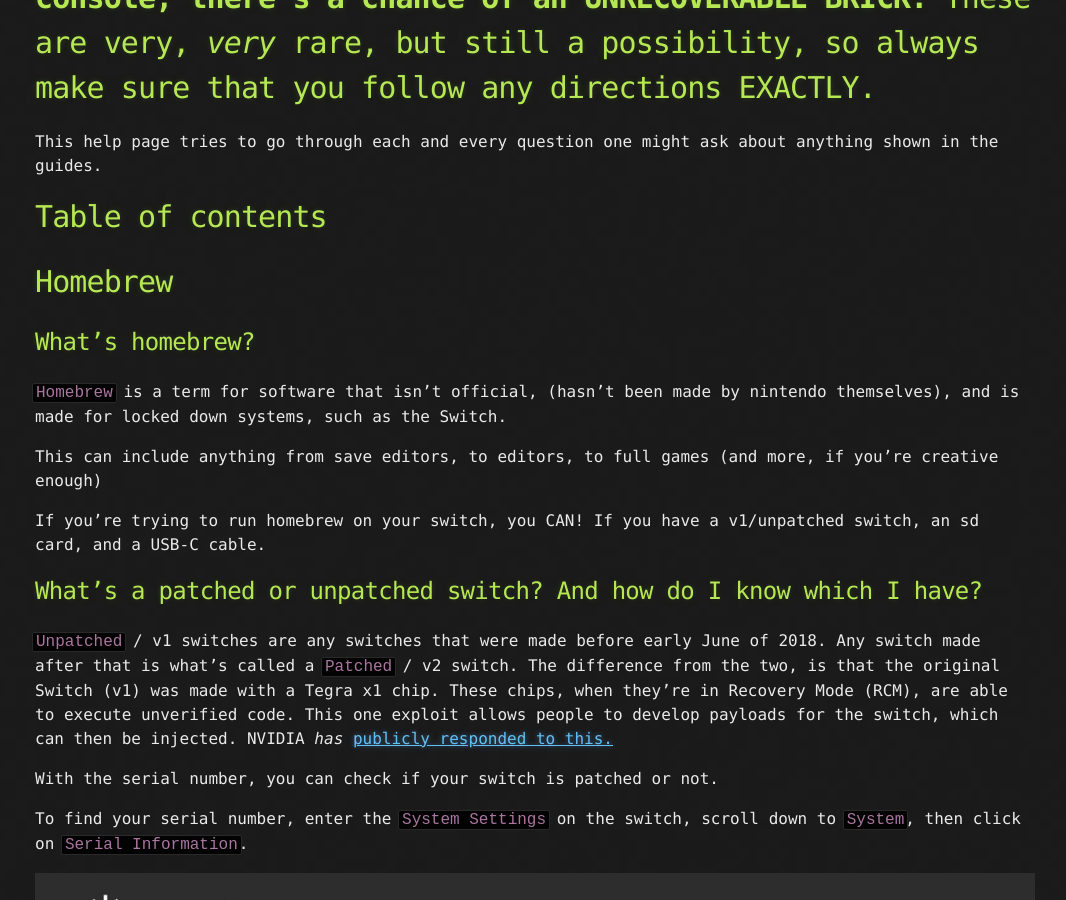
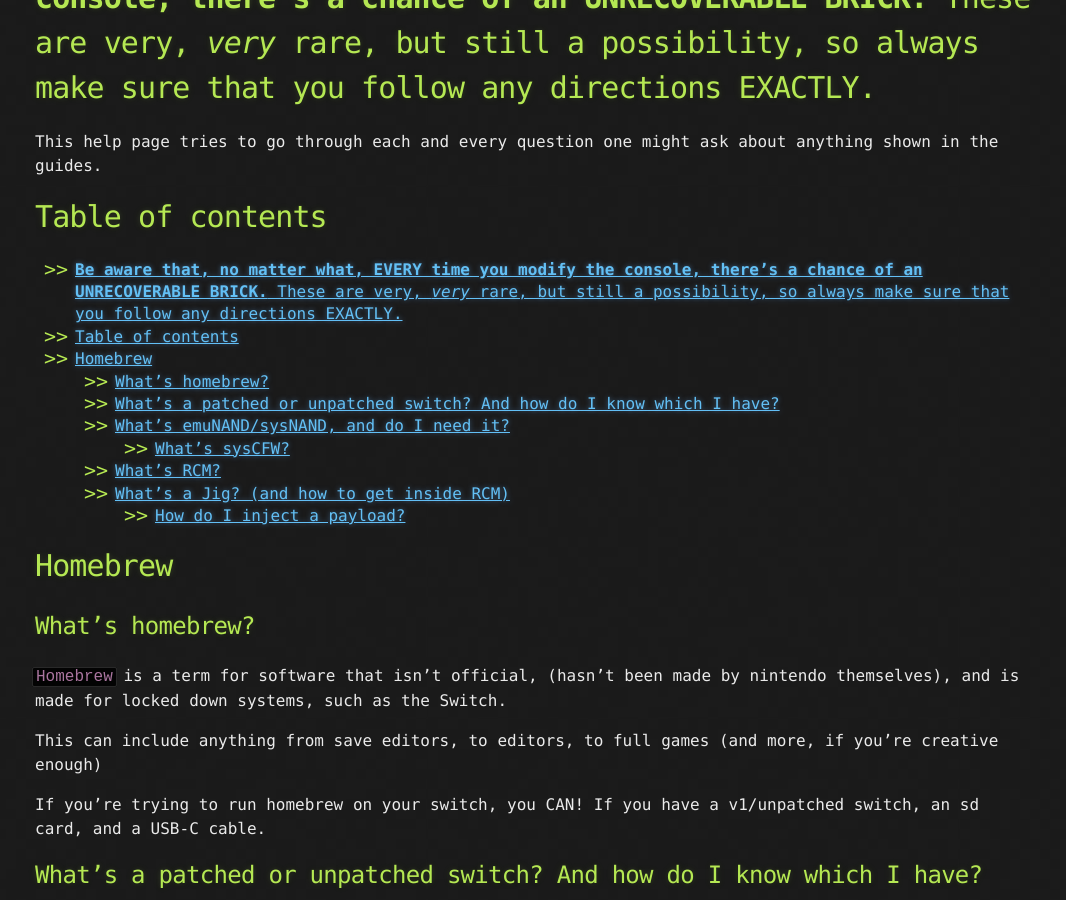
Before and after one commit to inconsistent-dg/AC-Modding, a Jekyll site: the page built from help.md, in a window 1280 px wide and 900 px high, scrolled down 346 px. Shown: the whole window, without its empty margins (105-1171 px from the left). Built offline with Jekyll 4.4.1, drawn with Linux system fonts in a browser that asks for light colours.

Commit message:
adds ToC

```diff
--- a/help.md
+++ b/help.md
@@ -9,6 +9,17 @@ layout: default
 This help page tries to go through each and every question one might ask about anything shown in the guides.
 
 # Table of contents
+
+- [**Be aware that, no matter what, EVERY time you modify the console, there's a chance of an UNRECOVERABLE BRICK.** These are very, *very* rare, but still a possibility, so always make sure that you follow any directions EXACTLY.](#be-aware-that-no-matter-what-every-time-you-modify-the-console-theres-a-chance-of-an-unrecoverable-brick-these-are-very-very-rare-but-still-a-possibility-so-always-make-sure-that-you-follow-any-directions-exactly)
+- [Table of contents](#table-of-contents)
+- [Homebrew](#homebrew)
+  - [What's homebrew?](#whats-homebrew)
+  - [What's a patched or unpatched switch? And how do I know which I have?](#whats-a-patched-or-unpatched-switch-and-how-do-i-know-which-i-have)
+  - [What's emuNAND/sysNAND, and do I need it?](#whats-emunandsysnand-and-do-i-need-it)
+    - [What's sysCFW?](#whats-syscfw)
+  - [What's RCM?](#whats-rcm)
+  - [What's a Jig? (and how to get inside RCM)](#whats-a-jig-and-how-to-get-inside-rcm)
+    - [How do I inject a payload?](#how-do-i-inject-a-payload)
 
 # Homebrew
 ## What's homebrew?
```
